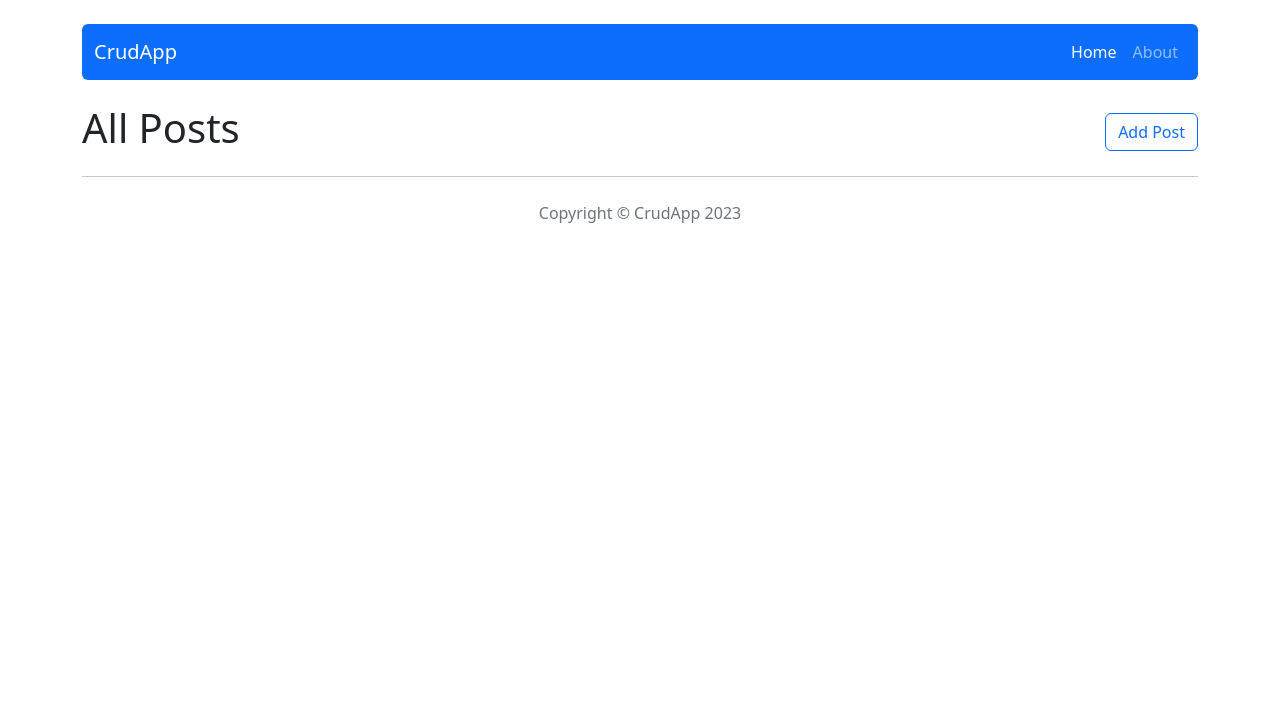
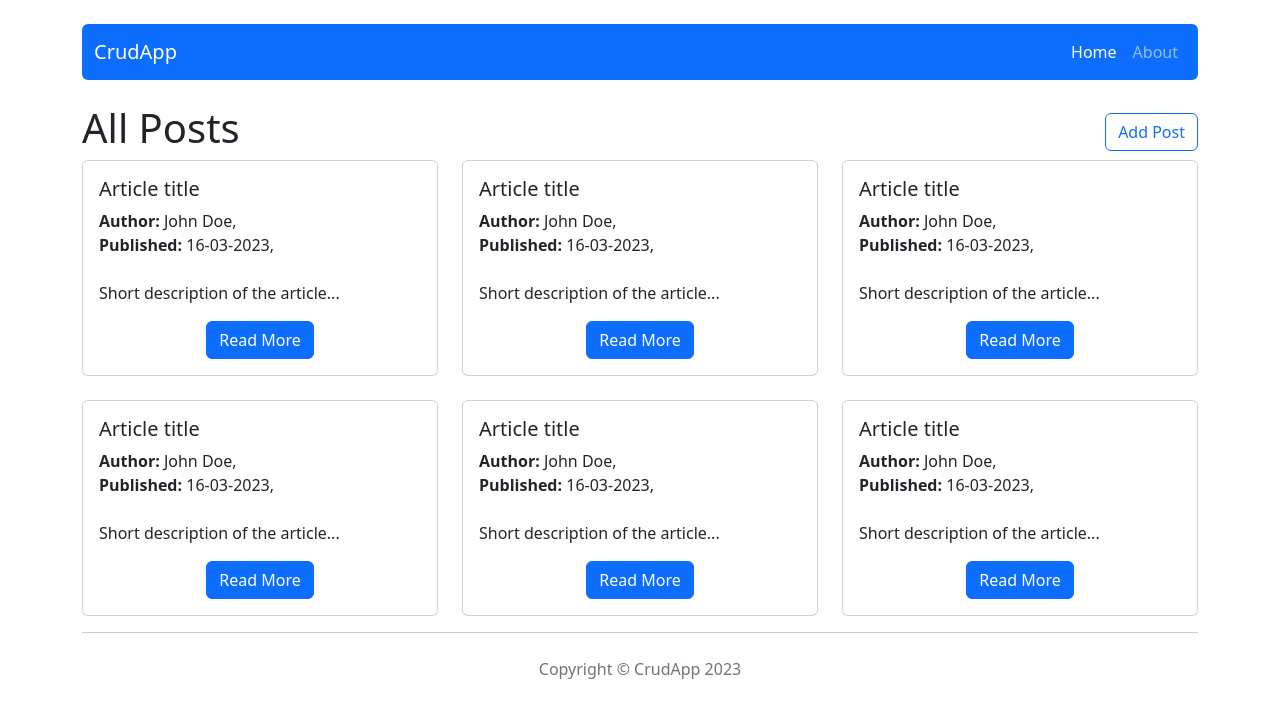
Before and after one commit to iMdPd/reactCrudApp, a React (Create React App) app: page / in a window 1280 px wide. Shown: the top 718 px of the page. Built offline with nearby package versions, Linux system fonts and the light colour scheme.

Commit message:
Add RenderPostCard, Two selectors, Read more

```diff
--- /dev/null
+++ b/src/components/features/RenderPostCard.js
@@ -0,0 +1,40 @@
+import Card from "react-bootstrap/Card";
+import Button from "react-bootstrap/Button";
+import { NavLink } from "react-router-dom";
+import Col from "react-bootstrap/Col";
+import Row from "react-bootstrap/Row";
+import { useSelector } from "react-redux";
+import { selectAllPosts } from "../../redux/postsRedux";
+
+export const RenderPostCard = () => {
+  const posts = useSelector(selectAllPosts);
+
+  return (
+    <>
+      <Row xs={1} md={3} className="g-4">
+        {posts.map(({ id, title, author, publishedDate, shortDescription }) => (
+          <Col key={id}>
+            <Card>
+              <Card.Body>
+                <Card.Title>{title}</Card.Title>
+                <Card.Text>
+                  <b>Author:</b> {author},
+                  <br />
+                  <b>Published:</b> {publishedDate},
+                  <br />
+                  <br />
+                  {shortDescription.slice(0, 32).padEnd(35, ".")}
+                </Card.Text>
+                <Col className="d-flex justify-content-center">
+                  <Button variant="primary" as={NavLink} to={`post/${id}`}>
+                    Read More
+                  </Button>
+                </Col>
+              </Card.Body>
+            </Card>
+          </Col>
+        ))}
+      </Row>
+    </>
+  );
+};
--- a/src/components/pages/Home.js
+++ b/src/components/pages/Home.js
@@ -2,6 +2,7 @@ import Row from "react-bootstrap/Row";
 import Col from "react-bootstrap/Col";
 import Button from "react-bootstrap/Button";
 import { NavLink } from "react-router-dom";
+import { RenderPostCard } from "../features/RenderPostCard";
 
 export const Home = () => {
   return (
@@ -11,11 +12,12 @@ export const Home = () => {
           <h1>All Posts</h1>
         </Col>
         <Col className="d-flex justify-content-end align-items-center">
-          <Button href="#" variant="outline-primary" as={NavLink} to="post/add">
+          <Button variant="outline-primary" as={NavLink} to="post/add">
             Add Post
           </Button>
         </Col>
       </Row>
+      <RenderPostCard />
     </>
   );
 };
--- a/src/components/pages/Post.js
+++ b/src/components/pages/Post.js
@@ -1,4 +1,14 @@
+import { useParams } from "react-router-dom";
+import { Navigate } from "react-router-dom";
+import { useSelector } from "react-redux";
+import { selectPostById } from "../../redux/postsRedux";
+
 export const Post = () => {
+  const { id } = useParams();
+
+  const postData = useSelector((state) => selectPostById(state, id));
+
+  if (!postData) return <Navigate to="/" />;
   return (
     <>
       <h1>Post</h1>
--- a/src/redux/postsRedux.js
+++ b/src/redux/postsRedux.js
@@ -1,4 +1,7 @@
 /* SELECTORS */
+export const selectAllPosts = ({ posts }) => posts;
+export const selectPostById = ({ posts }, id) =>
+  posts.find((post) => post.id === id);
 
 /* ACTIONS */
 const createActionName = (actionName) => `app/posts/${actionName}`;
```
